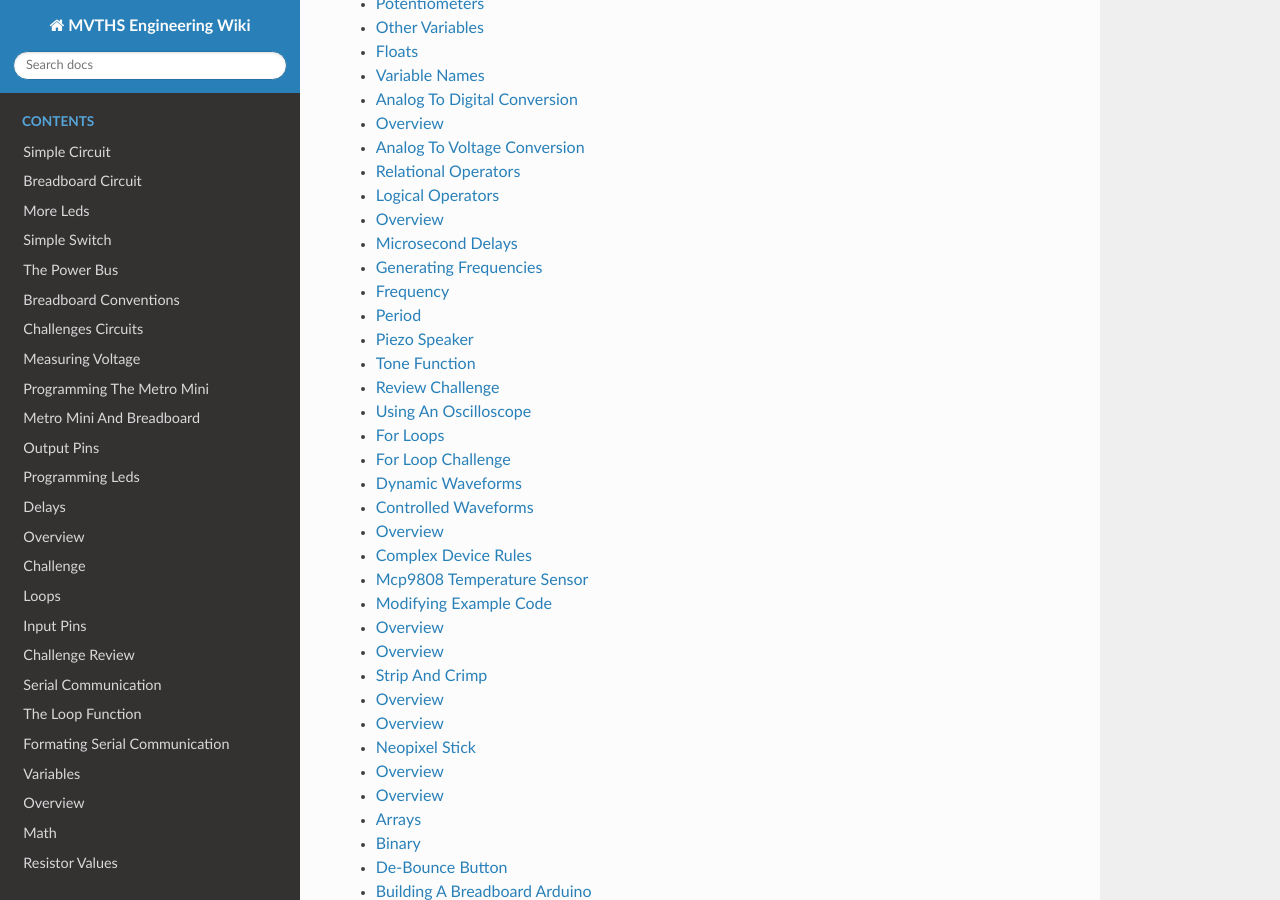
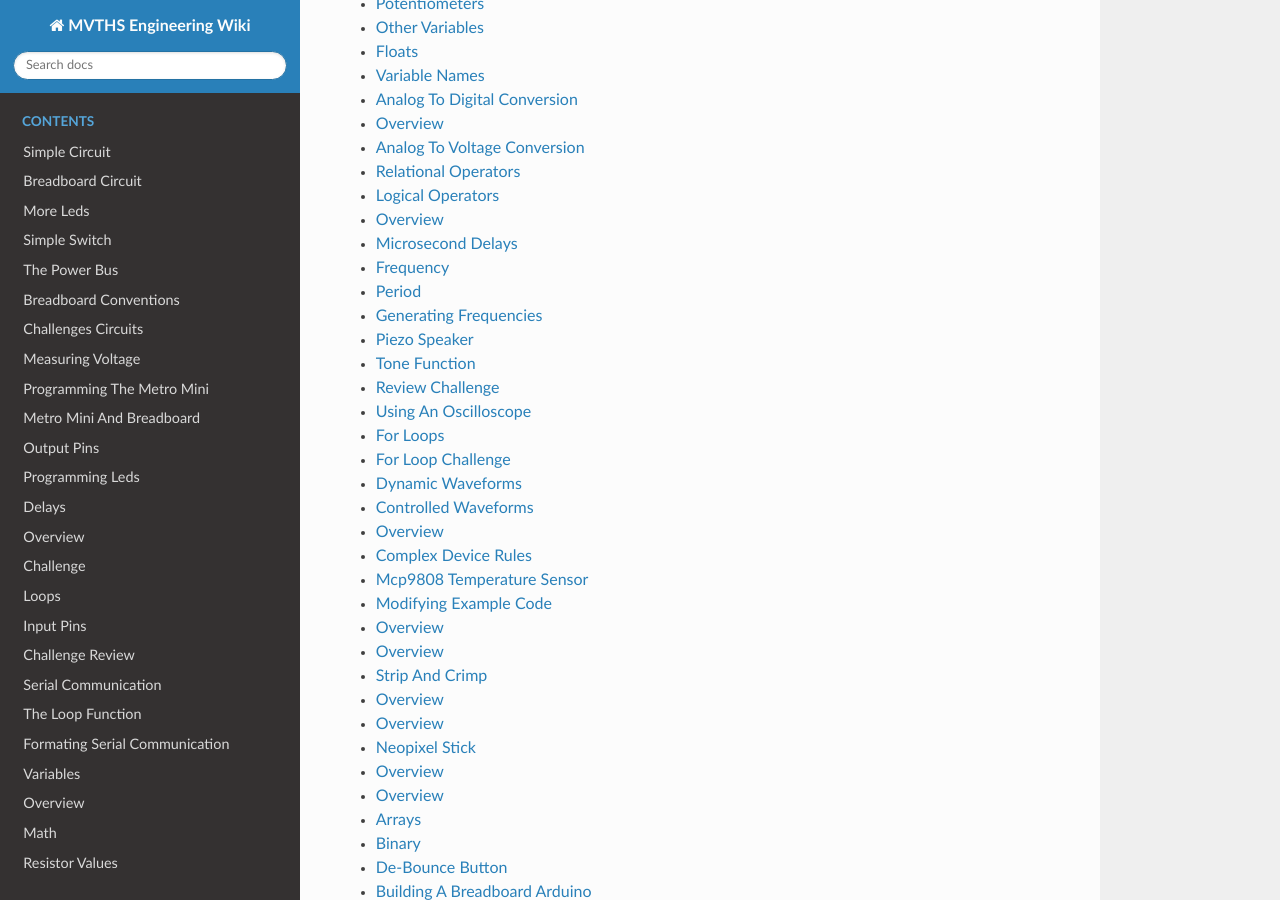
Before and after one commit to maxtkc/mvths-wiki, a Sphinx documentation site: the page built from docs/index.rst, in a window 1280 px wide and 900 px high, scrolled down 1008 px. Built offline with Sphinx 7.4.7 and the Read the Docs theme 2.0.0, drawn with Linux system fonts in a browser that asks for light colours; pages that are not in the unit, such as notebooks, are missing from menus.

```diff
--- a/docs/index.rst
+++ b/docs/index.rst
@@ -53,9 +53,9 @@ The following is a list of guides for learning about electronics and software in
    023-logical-operators
    024-blinking-lights
    024a-microsecond-delay
-   025b-generating-frequency
    025-frequency
    025a-period
+   025b-generating-frequency
    026-piezo-speaker
    026a-tone-function
    027-review-challenge
```
